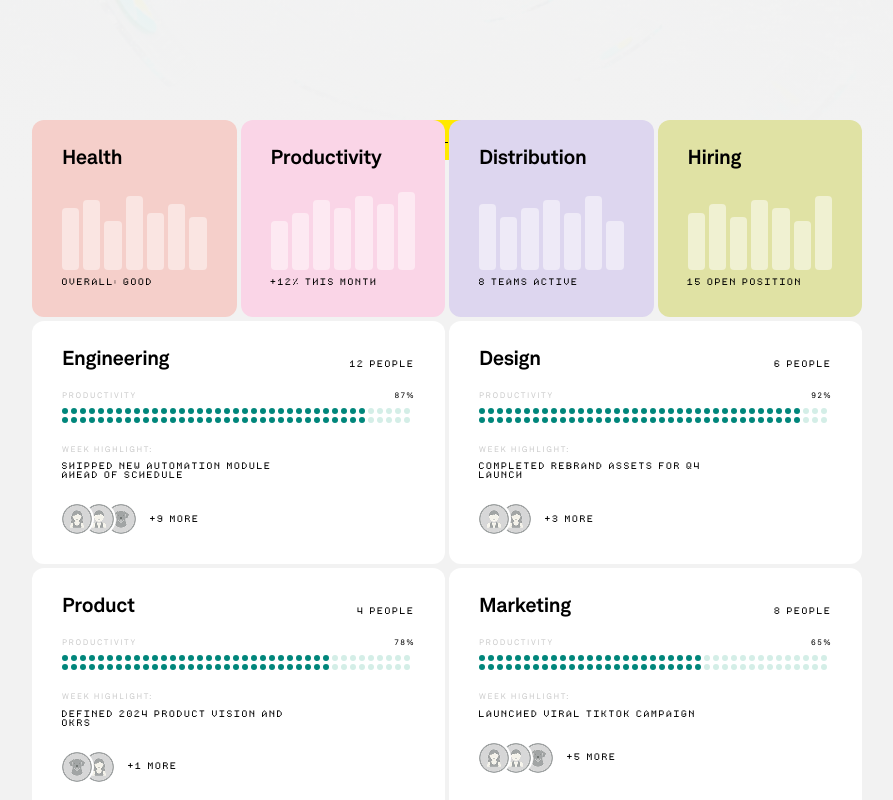
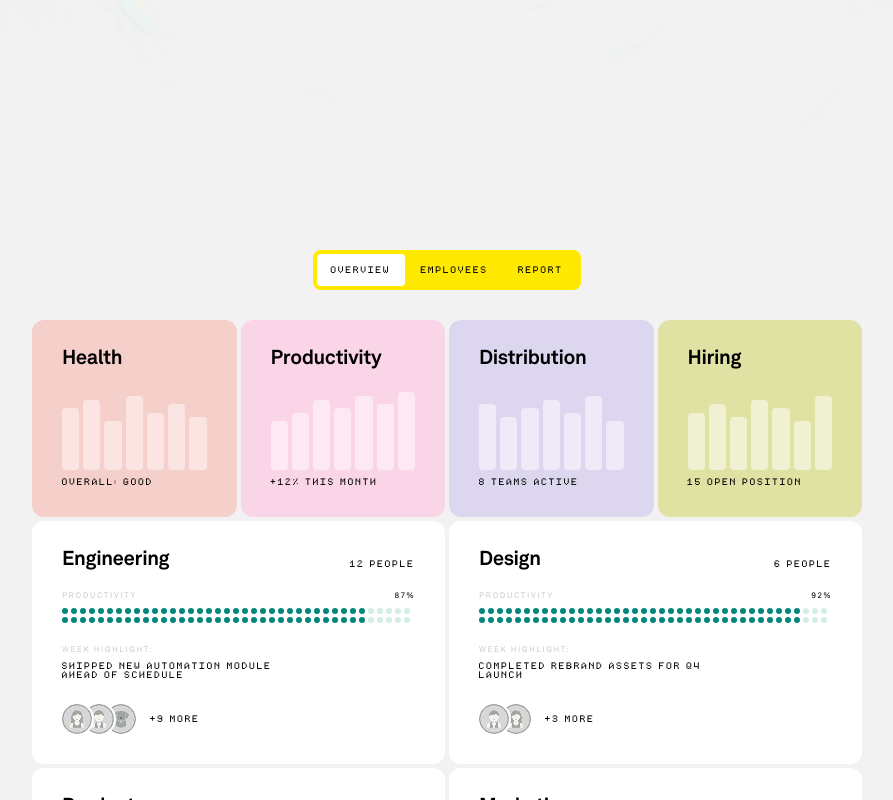
Before and after one commit to chaser231/Hired-Wired, a Next.js app: page / in a window 1280 px wide. Shown: the part 580-1380 px from the top of the page, without its empty margins (193-1086 px from the left). Built offline with nearby package versions, Linux system fonts and the light colour scheme.

Commit message:
fix(all-teams): move switch to separate section with proper spacing

```diff
--- a/src/app/page.tsx
+++ b/src/app/page.tsx
@@ -112,9 +112,12 @@ export default function AllTeamsPage() {
               add team
             </Button>
           </div>
+        </div>
+      </section>
 
-          {/* Switch Group - at bottom of hero */}
-          <div className="absolute bottom-[60px] flex gap-[2px] p-[4px] bg-yellow rounded-md">
+      {/* Switch Group - Between hero and content */}
+      <div className="w-full flex justify-center py-[30px] bg-gray-100">
+        <div className="flex gap-[2px] p-[4px] bg-yellow rounded-md">
           <Switch
             checked={viewTab === "overview"}
             onChange={() => handleViewTabChange("overview")}
@@ -132,10 +135,9 @@ export default function AllTeamsPage() {
           />
         </div>
       </div>
-      </section>
 
-      {/* Main Content - Below Hero */}
-      <main className="w-full flex flex-col items-center gap-[4px] pb-[84px] -mt-[100px] relative z-10">
+      {/* Main Content - Below Switch */}
+      <main className="w-full flex flex-col items-center gap-[4px] pb-[84px]">
         <div className="w-[830px] flex flex-col gap-[4px]">
           {activeTab === "teams" ? (
             <>
```
Lines whose indentation alone changed are shown as unchanged.
